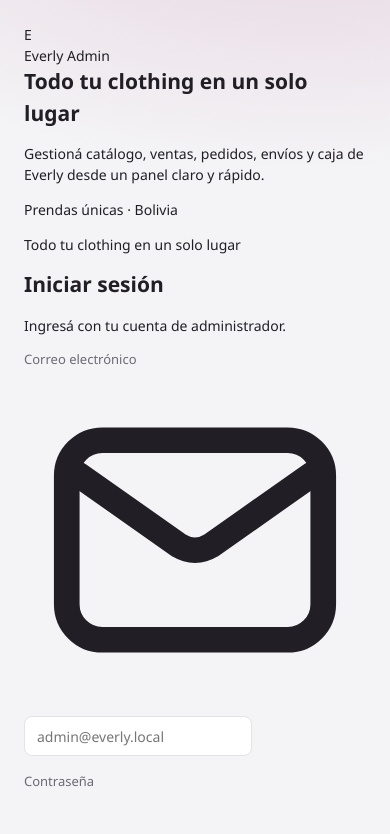
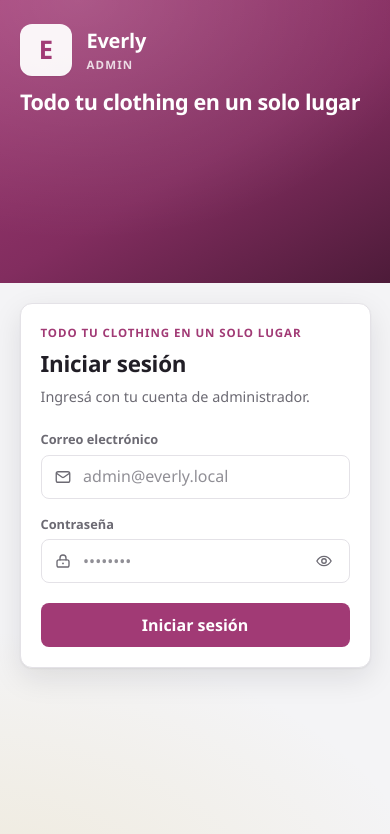
Before and after one commit to yerson777/Ecommerce, an Angular app in the folder admin/: page /login in a window 390 px wide. Shown: the top 834 px of the page. Built offline with nearby package versions, Linux system fonts and the light colour scheme; no server answers.

Commit message:
fix(admin): estilos y layout responsivo del login

```diff
--- a/admin/src/app/pages/login/login.html
+++ b/admin/src/app/pages/login/login.html
@@ -34,7 +34,7 @@
       <h2 class="login-titulo">Iniciar sesión</h2>
       <p class="login-subtitulo">Ingresá con tu cuenta de administrador.</p>
 
-      <form (ngSubmit)="onSubmit()" class="login-form">
+      <form (ngSubmit)="onSubmit()" class="login-form" novalidate>
         <div class="campo">
           <label for="email">Correo electrónico</label>
           <div class="campo-control">
@@ -59,8 +59,14 @@
               required
               autocomplete="email"
               placeholder="admin@everly.local"
+              [attr.aria-invalid]="emailInvalido || emailFormatoInvalido"
             />
           </div>
+          @if (emailInvalido) {
+            <p class="campo-error">Ingresá tu correo electrónico.</p>
+          } @else if (emailFormatoInvalido) {
+            <p class="campo-error">Ingresá un correo válido.</p>
+          }
         </div>
 
         <div class="campo">
@@ -88,6 +94,7 @@
               required
               autocomplete="current-password"
               placeholder="••••••••"
+              [attr.aria-invalid]="passwordInvalido"
             />
             <button
               type="button"
@@ -128,6 +135,9 @@
               }
             </button>
           </div>
+          @if (passwordInvalido) {
+            <p class="campo-error">Ingresá tu contraseña.</p>
+          }
         </div>
 
         @if (errorMessage) {
--- a/admin/src/app/pages/login/login.scss
+++ b/admin/src/app/pages/login/login.scss
@@ -1,89 +1,288 @@
 :host {
-  display: flex;
-  align-items: center;
-  justify-content: center;
+  display: block;
   min-height: 100vh;
-  padding: 1.5rem;
+  min-height: 100dvh;
   background:
     radial-gradient(1000px 500px at 80% -10%, rgba(161, 58, 117, 0.18), transparent 60%),
     radial-gradient(800px 500px at -10% 110%, rgba(201, 162, 39, 0.14), transparent 60%),
     var(--bg);
+  color: var(--text);
+  font-family: var(--font);
 }
 
-.card {
-  background: var(--surface);
-  border: 1px solid var(--border);
-  border-radius: 16px;
-  box-shadow: var(--shadow);
-  padding: 2rem 2.25rem;
+.login-shell {
+  display: grid;
+  grid-template-columns: minmax(0, 1fr) minmax(0, 1fr);
+  min-height: 100vh;
+  min-height: 100dvh;
   width: 100%;
-  max-width: 380px;
 }
 
-.brand {
-  font-size: 1.8rem;
-  letter-spacing: -0.02em;
+/* ---------------- Panel de marca ---------------- */
+.marca-panel {
+  display: flex;
+  flex-direction: column;
+  justify-content: space-between;
+  gap: 2rem;
+  padding: clamp(1.75rem, 4vw, 3.5rem);
+  color: #fff;
+  background:
+    radial-gradient(600px 400px at 20% 0%, rgba(255, 255, 255, 0.16), transparent 60%),
+    linear-gradient(150deg, var(--primary), var(--primary-dark) 55%, #4d1b39);
+  overflow: hidden;
+}
+
+.marca-top {
+  display: flex;
+  align-items: center;
+  gap: 0.9rem;
+}
+
+.marca-logo-chip {
+  display: flex;
+  align-items: center;
+  justify-content: center;
+  flex: none;
+  min-width: 64px;
+  height: 64px;
+  padding: 0.5rem 0.75rem;
+  border-radius: var(--radius);
+  background: rgba(255, 255, 255, 0.94);
+  box-shadow: var(--shadow-sm);
+}
+
+.marca-logo {
+  display: block;
+  width: auto;
+  height: auto;
+  max-width: 150px;
+  max-height: 44px;
+  object-fit: contain;
+}
+
+.marca-emoji {
+  font-size: 1.6rem;
+  font-weight: 700;
+  color: var(--primary);
+}
+
+.marca-nombre {
+  font-size: 1.25rem;
+  font-weight: 700;
+  letter-spacing: -0.01em;
 
   span {
-    color: var(--primary);
-    font-weight: 400;
+    display: block;
+    font-size: 0.72rem;
+    font-weight: 600;
+    letter-spacing: 0.1em;
+    text-transform: uppercase;
+    opacity: 0.8;
   }
 }
 
-.logo {
-  max-height: 96px;
-  width: auto;
-  display: block;
-  margin: 0 auto 1rem;
+.marca-mensaje {
+  max-width: 32ch;
+
+  h1 {
+    font-size: clamp(1.6rem, 3vw, 2.4rem);
+    line-height: 1.15;
+    letter-spacing: -0.02em;
   }
 
+  p {
+    margin: 0.75rem 0 0;
+    font-size: 0.95rem;
+    line-height: 1.55;
+    opacity: 0.85;
+  }
+}
+
+.marca-pie {
+  margin: 0;
+  font-size: 0.8rem;
+  opacity: 0.7;
+}
+
+/* ---------------- Panel del formulario ---------------- */
+.login-panel {
+  display: flex;
+  align-items: center;
+  justify-content: center;
+  min-width: 0;
+  padding: clamp(1.25rem, 4vw, 3rem);
+}
+
+.login-card {
+  width: 100%;
+  max-width: 420px;
+  padding: clamp(1.5rem, 4vw, 2.5rem);
+  background: var(--surface);
+  border: 1px solid var(--border);
+  border-radius: var(--radius);
+  box-shadow: var(--shadow);
+}
+
+.login-kicker {
+  margin: 0 0 0.35rem;
+  font-size: 0.72rem;
+  font-weight: 700;
+  letter-spacing: 0.08em;
+  text-transform: uppercase;
+  color: var(--primary);
+}
+
+.login-titulo {
+  font-size: clamp(1.4rem, 3vw, 1.75rem);
+  letter-spacing: -0.01em;
+}
+
+.login-subtitulo {
+  margin: 0.35rem 0 1.4rem;
+  font-size: 0.9rem;
+  color: var(--text-muted);
+}
+
+/* ---------------- Formulario ---------------- */
 .login-form {
   display: flex;
   flex-direction: column;
   gap: 1rem;
+}
+
+.campo {
+  display: flex;
+  flex-direction: column;
+  gap: 0.35rem;
 
   label {
-    display: flex;
-    flex-direction: column;
-    gap: 0.3rem;
-    font-size: 13px;
-    font-weight: 500;
+    font-size: 0.8rem;
+    font-weight: 600;
     color: var(--text-muted);
   }
+}
 
-  input {
-    padding: 0.6rem 0.75rem;
+.campo-control {
+  position: relative;
+  display: flex;
+  align-items: center;
+}
+
+.campo-icono {
+  position: absolute;
+  left: 0.85rem;
+  flex: none;
+  width: 18px;
+  height: 18px;
+  color: var(--text-muted);
+  pointer-events: none;
+}
+
+.campo-control input {
+  width: 100%;
+  min-height: 44px;
+  padding: 0.6rem 0.9rem 0.6rem 2.6rem;
   border: 1px solid var(--border);
   border-radius: var(--radius-sm);
-    font-size: 14px;
+  background: var(--surface);
   color: var(--text);
+  font-size: 16px;
+  line-height: 1.3;
   outline: none;
+  transition: border-color 0.15s ease, box-shadow 0.15s ease;
 
   &:focus {
     border-color: var(--primary);
     box-shadow: 0 0 0 3px var(--primary-light);
   }
+
+  &::placeholder {
+    color: var(--text-muted);
+    opacity: 0.75;
   }
 }
 
+.campo-control--password input {
+  padding-right: 3rem;
+}
+
+.ver-password {
+  position: absolute;
+  right: 0.35rem;
+  display: inline-flex;
+  align-items: center;
+  justify-content: center;
+  width: 40px;
+  height: 40px;
+  padding: 0;
+  border: 0;
+  border-radius: var(--radius-sm);
+  background: transparent;
+  color: var(--text-muted);
+  cursor: pointer;
+
+  &:hover {
+    color: var(--primary);
+    background: var(--primary-light);
+  }
+
+  &:focus-visible {
+    outline: 2px solid var(--primary);
+    outline-offset: 2px;
+  }
+
+  svg {
+    width: 18px;
+    height: 18px;
+  }
+}
+
+.campo-error {
+  margin: 0;
+  font-size: 0.78rem;
+  color: var(--danger);
+}
+
 .error {
+  display: flex;
+  align-items: flex-start;
+  gap: 0.4rem;
+  margin: 0;
+  padding: 0.55rem 0.7rem;
+  border: 1px solid #f5c6c0;
+  border-radius: var(--radius-sm);
+  background: var(--red-soft);
   color: var(--danger);
-  margin: 0;
-  font-size: 13px;
+  font-size: 0.85rem;
+  line-height: 1.35;
+
+  svg {
+    flex: none;
+    width: 16px;
+    height: 16px;
+    margin-top: 1px;
+  }
 }
 
 .submit {
-  margin-top: 0.4rem;
-  padding: 0.7rem 1rem;
+  min-height: 44px;
+  margin-top: 0.25rem;
+  padding: 0.65rem 1rem;
   border: 0;
   border-radius: var(--radius-sm);
   background: var(--primary);
   color: #fff;
-  font-weight: 600;
-  font-size: 14px;
+  font-weight: 700;
+  font-size: 1rem;
+  transition: background 0.15s ease;
 
   &:hover:not(:disabled) {
     background: var(--primary-dark);
+  }
+
+  &:focus-visible {
+    outline: 2px solid var(--primary-dark);
+    outline-offset: 2px;
   }
 
   &:disabled {
@@ -91,3 +290,78 @@
     cursor: not-allowed;
   }
 }
+
+/* ---------------- Responsivo ---------------- */
+@media (max-width: 900px) {
+  .login-shell {
+    grid-template-columns: 1fr;
+  }
+
+  .marca-panel {
+    justify-content: flex-start;
+    gap: 0.9rem;
+    padding: 1.5rem clamp(1.25rem, 5vw, 2.5rem);
+  }
+
+  .marca-mensaje {
+    max-width: none;
+
+    h1 {
+      font-size: 1.35rem;
+    }
+
+    p {
+      display: none;
+    }
+  }
+
+  .marca-pie {
+    display: none;
+  }
+
+  .login-panel {
+    align-items: flex-start;
+    padding: 1.25rem clamp(1rem, 5vw, 2rem) 2rem;
+  }
+}
+
+@media (max-width: 420px) {
+  .login-card {
+    padding: 1.25rem;
+  }
+
+  .marca-logo-chip {
+    min-width: 52px;
+    height: 52px;
+    padding: 0.4rem 0.6rem;
+  }
+
+  .marca-logo {
+    max-height: 36px;
+    max-width: 120px;
+  }
+}
+
+/* Alturas bajas (celular en horizontal): permitir scroll sin cortar el botón. */
+@media (max-height: 640px) {
+  .login-panel {
+    align-items: flex-start;
+  }
+}
+
+@media (max-height: 560px) and (orientation: landscape) {
+  .login-shell {
+    min-height: auto;
+  }
+
+  .marca-panel {
+    display: none;
+  }
+
+  .login-panel {
+    min-height: 100vh;
+    min-height: 100dvh;
+    align-items: center;
+    padding-block: 1.25rem;
+  }
+}
--- a/admin/src/app/pages/login/login.ts
+++ b/admin/src/app/pages/login/login.ts
@@ -19,6 +19,8 @@ export class LoginComponent {
   logoUrl = signal<string | null>(null);
   /** Alterna la visibilidad de la contraseña (solo presentación). */
   verPassword = signal(false);
+  /** Marca que se intentó enviar para mostrar validaciones bajo los campos. */
+  enviado = false;
 
   constructor(
     private readonly auth: AuthService,
@@ -40,8 +42,27 @@ export class LoginComponent {
     });
   }
 
+  get emailInvalido(): boolean {
+    return this.enviado && !this.email().trim();
+  }
+
+  get emailFormatoInvalido(): boolean {
+    const correo = this.email().trim();
+    return this.enviado && !!correo && !/^[^\s@]+@[^\s@]+\.[^\s@]+$/.test(correo);
+  }
+
+  get passwordInvalido(): boolean {
+    return this.enviado && !this.password();
+  }
+
   async onSubmit(): Promise<void> {
+    this.enviado = true;
     this.errorMessage = null;
+
+    if (this.emailInvalido || this.emailFormatoInvalido || this.passwordInvalido) {
+      return;
+    }
+
     this.loading = true;
 
     this.auth.login(this.email(), this.password()).subscribe({
```
Lines whose indentation alone changed are shown as unchanged.
